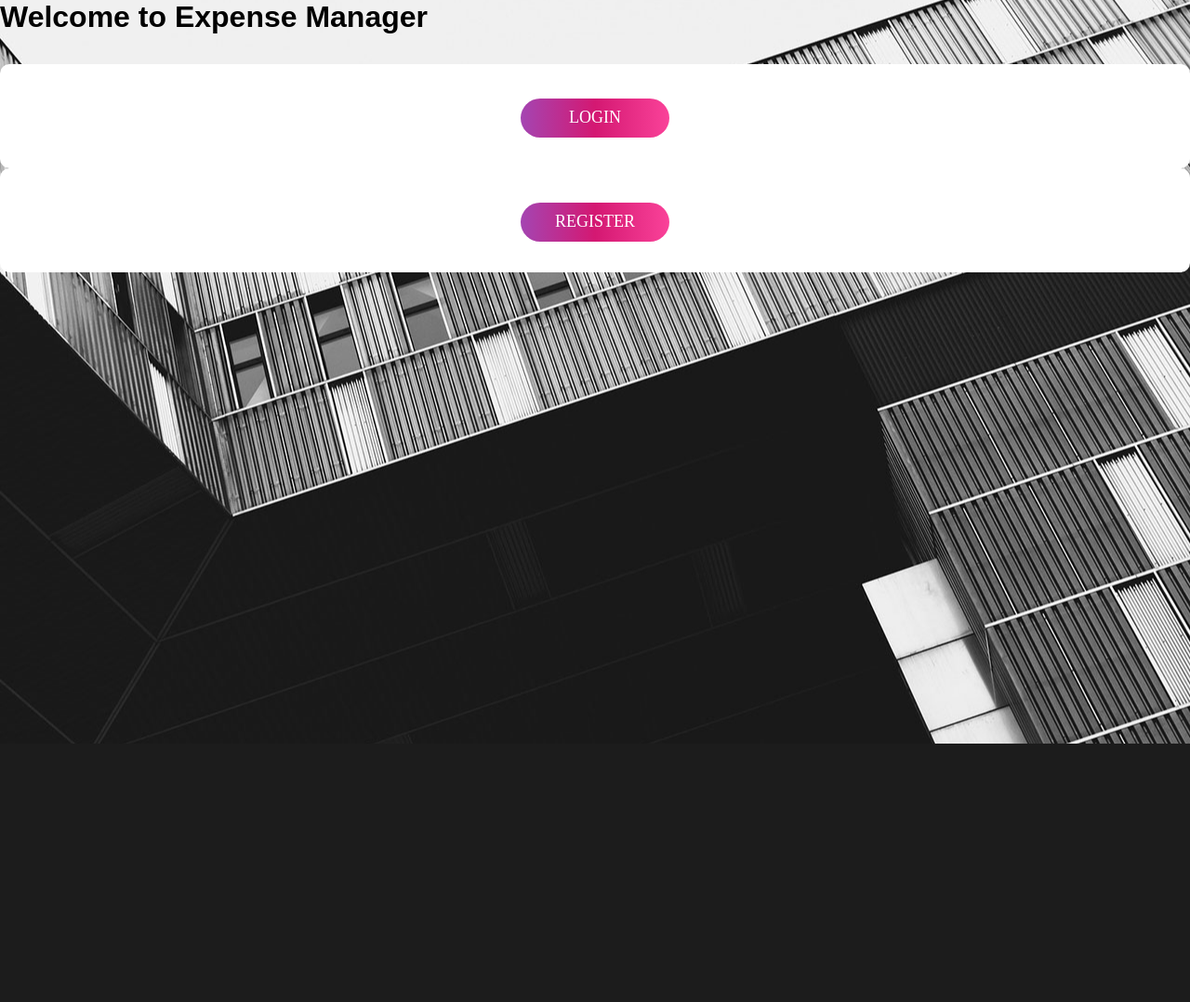
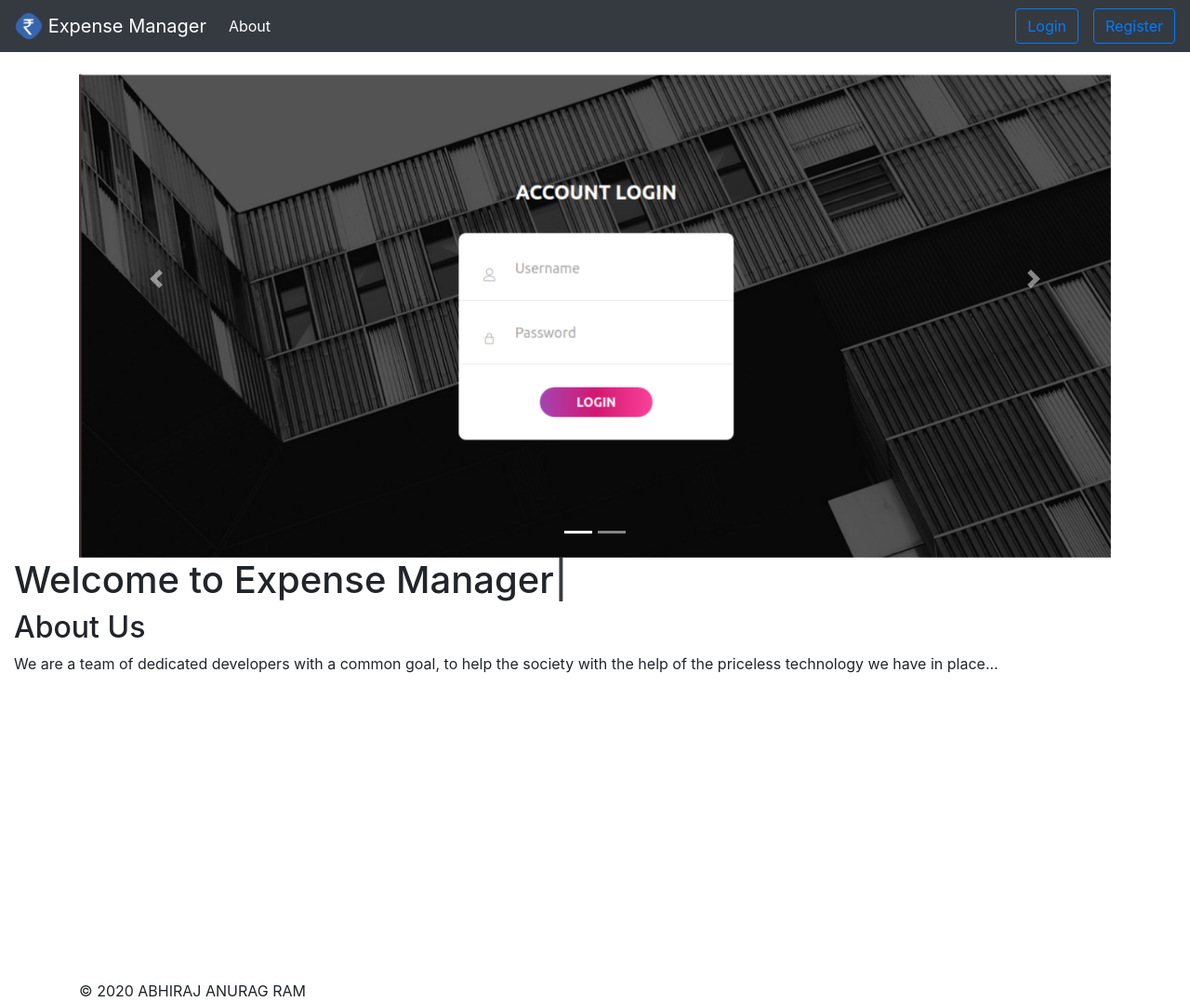
Before and after one commit to ramkrishnan6/project, a Django app: page /myapp/ in a window 1280 px wide. Shown: the whole page at 93% size. Before the commit the page ends 800 px from the top, so only its background shows below. Run offline with Django 3.2, Linux system fonts and the light colour scheme; some libraries are stand-ins or nearby versions; some web fonts are replaced.

Commit message:
Major code refactor and Add CSV feature

```diff
--- a/myapp/urls.py
+++ b/myapp/urls.py
@@ -3,20 +3,13 @@ from . import views
 
 urlpatterns = [
     path('', views.home),
-    path('login', views.logIn, name='login'),
-    path('register', views.register, name='register'),
+    path('login', views.logIn),
+    path('register', views.register),
+    path('logout', views.logOut),
 
-    path('signup', views.handleSignup, name='handleSignup'),
-    path('signin', views.handleSignin, name='handleSignin'),
-    path('signout', views.handleSignout, name='handleSignout'),
-
-    path('dashboard', views.dashboard, name='dashboard'),
-
-    path('manual', views.manual, name='manual'),
-
-    path('predict', views.handlePredict, name='predict'),
-
-    path('manualAdd', views.manualAdd, name='manualAdd'),
-
-    path('index', views.index, name='index'),
+    path('dashboard', views.dashboard),
+    path('manual', views.manual),
+    path('predict', views.handlePredict),
+    path('manualAdd', views.manualAdd),
+    path('csv', views.csvUpload),
 ]
--- a/myapp/views.py
+++ b/myapp/views.py
@@ -1,9 +1,11 @@
+import csv
+import io
+
 from django.contrib import messages
+from django.contrib.auth import authenticate, login, logout
+from django.contrib.auth.models import User
 from django.http.response import HttpResponseNotFound, HttpResponse
 from django.shortcuts import render, redirect
-from django.contrib.auth.models import User
-from django.contrib.auth import authenticate, login, logout
-
 
 from myapp.models import Transaction
 from mysite.predict import predict
@@ -14,11 +16,43 @@ def home(request):
 
 
 def logIn(request):
-    return render(request, 'login.html')
+    if request.method == 'POST':
+        username = request.POST['username']
+        password = request.POST['password']
+        user = authenticate(username=username, password=password)
+
+        if user is not None:
+            login(request, user)
+            messages.success(request, "Successfully Logged in")
+            return redirect('/myapp/dashboard')
+        else:
+            messages.error(request, "Invalid credentials, please try again!")
+            return redirect('/myapp/login')
+    else:
+        return render(request, 'login.html')
 
 
 def register(request):
-    return render(request, 'register.html')
+    if request.method == 'POST':
+        firstName = request.POST['firstName']
+        lastName = request.POST['lastName']
+        username = request.POST['username']
+        email = request.POST['email']
+        password = request.POST['password']
+
+        user = User.objects.create_user(username, email, password)
+        user.first_name = firstName
+        user.last_name = lastName
+        user.save()
+        return redirect('/myapp/login')
+    else:
+        return render(request, 'register.html')
+
+
+def logOut(request):
+    logout(request)
+    messages.success(request, "Successfully Logged out")
+    return redirect('/myapp/login')
 
 
 def dashboard(request):
@@ -61,7 +95,7 @@ def dashboard(request):
     total_health = 0
     for transaction in transactions_health:
         total_health = total_health + transaction.cost
-#TODO - EXCHANGE IGNORE WITH OTHER
+
     transactions_other = Transaction.objects.filter(user_id=request.user.id, category="Other")
     total_other = 0
     for transaction in transactions_other:
@@ -104,12 +138,12 @@ def dashboard(request):
 
     categories = ['Automobile', 'Bank Transfer', 'Cash Withdrawal', 'Education',
                   'Entertainment', 'Fine', 'Food', 'Health Care',
-                   'Other', 'PayTM', 'Shopping', 'Travel',
-                   'UPI', 'Recharge']
+                  'Other', 'PayTM', 'Shopping', 'Travel',
+                  'UPI', 'Recharge']
 
     return render(request, 'dashboard.html', {
         'total_automobile': total_automobile,
-        'total_bank' : total_bank,
+        'total_bank': total_bank,
         'total_cash': total_cash,
         'total_education': total_education,
         'total_entertainment': total_entertainment,
@@ -126,52 +160,11 @@ def dashboard(request):
         'total_value': total_value,
         'transactions': transactions,
         'categories': categories,
-
     })
 
 
 def manual(request):
     return render(request, 'manual.html')
-
-
-def handleSignup(request):
-    if request.method == 'POST':
-        firstName = request.POST['firstName']
-        lastName = request.POST['lastName']
-        username = request.POST['username']
-        email = request.POST['email']
-        password = request.POST['pass']
-
-        myuser = User.objects.create_user(username, email, password)
-        myuser.first_name = firstName
-        myuser.last_name = lastName
-        myuser.save()
-        return redirect('login')
-    else:
-        return HttpResponseNotFound('<h1>Error 404 - Page not found</h1>')
-
-
-def handleSignin(request):
-    if request.method == 'POST':
-        loginUsername = request.POST['loginUsername']
-        loginPassword = request.POST['loginPassword']
-
-        user = authenticate(username=loginUsername, password=loginPassword)
-        if user is not None:
-            login(request, user)
-            messages.success(request, "Successfully Logged in")
-            return redirect('dashboard')
-        else:
-            messages.error(request, "Invalid credentials, please try again!")
-            return redirect('login')
-    else:
-        return HttpResponseNotFound('<h1>Error 404 - Page not found</h1>')
-
-
-def handleSignout(request):
-    logout(request)
-    messages.success(request, "Successfully Logged out")
-    return redirect('login')
 
 
 def handlePredict(request):
@@ -180,7 +173,6 @@ def handlePredict(request):
     else:
         return HttpResponseNotFound('<h1>Error 404 - Page not found</h1>')
     prediction = predict(transaction)[0]
-    #return render(request, 'dashboard.html', {'prediction': prediction})
     return HttpResponse(prediction)
 
 
@@ -203,5 +195,20 @@ def manualAdd(request):
     return redirect("/myapp/dashboard")
 
 
-def index(request):
-    return render(request, 'index.html')
+def csvUpload(request):
+    if request.method == "GET":
+        return render(request, 'csvUpload.html')
+
+    csv_file = request.FILES['file']
+    dataset = csv_file.read().decode('UTF-8')
+    io_string = io.StringIO(dataset)
+    next(io_string)
+    for column in csv.reader(io_string, delimiter=',', quotechar="|"):
+        _, transaction = Transaction.objects.update_or_create(
+            user=request.user,
+            date=column[1],
+            description=column[2],
+            cost=column[3],
+            category=column[4],
+        )
+    return render(request, 'csvUpload.html')
--- a/mysite/predict.py
+++ b/mysite/predict.py
@@ -1,5 +1,4 @@
 import pandas as pd
-import matplotlib.pyplot as plt
 from sklearn.feature_extraction.text import TfidfVectorizer
 from sklearn.feature_selection import chi2
 from sklearn.model_selection import train_test_split
--- a/mysite/urls.py
+++ b/mysite/urls.py
@@ -1,6 +1,5 @@
 from django.contrib import admin
 from django.urls import include, path
-from . import views
 
 urlpatterns = [
   path('admin/', admin.site.urls),
--- a/templates/dashboard.html
+++ b/templates/dashboard.html
@@ -28,7 +28,7 @@
 <p>
 
 <div class="container-login100-form-btn m-t-32">
-    <form class="login100-form validate-form p-b-33 p-t-5" action='/myapp/signout' method='get'>
+    <form class="login100-form validate-form p-b-33 p-t-5" action='/myapp/logout' method='get'>
 
         <h2> You are logged in as {{ request.user }}</h2>
         <div class="container-login100-form-btn m-t-32">
@@ -270,6 +270,8 @@
         </div>
     </form>
 </div>
+
+
 </p>
 {% else %}
 <h1>You are not signed in!</h1>
--- a/templates/home.html
+++ b/templates/home.html
@@ -1,44 +1,186 @@
 {% load static %}
+<!doctype html>
+<html lang="en">
+<head>
+    <!-- Required meta tags -->
+    <link rel="icon" type="image/png" href="{% static 'images/icons/icon.ico' %}"/>
+    <meta charset="utf-8">
+    <meta name="viewport" content="width=device-width, initial-scale=1, shrink-to-fit=no">
 
-<!DOCTYPE html>
-<html lang="en">
+    <!-- Bootstrap CSS -->
+    <link rel="stylesheet" href="https://stackpath.bootstrapcdn.com/bootstrap/4.2.1/css/bootstrap.min.css"
+          integrity="sha384-GJzZqFGwb1QTTN6wy59ffF1BuGJpLSa9DkKMp0DgiMDm4iYMj70gZWKYbI706tWS" crossorigin="anonymous">
+    <!--Typed.js-->
+    <script type="text/javascript" src="https://cdn.jsdelivr.net/npm/typed.js"></script>
 
-<head>
     <title>Expense Manager</title>
-    <meta charset="UTF-8">
-    <meta name="viewport" content="width=device-width, initial-scale=1">
-    <!--===============================================================================================-->
-    <link rel="icon" type="image/png" href="{% static 'images/icons/icon.ico' %}"/>
-    <!--===============================================================================================-->
-    <link rel="stylesheet" type="text/css" href="{% static 'css/util.css' %}">
-    <link rel="stylesheet" type="text/css" href="{% static 'css/main.css' %}">
-    <!--===============================================================================================-->
+
+    <style>
+        .footer {
+            position: fixed;
+            left: 0;
+            bottom: 0;
+            width: 100%;
+            background-color: black;
+            color: white;
+            text-align: center;
+            display: block;
+        }
+
+        .ram {
+            background-color: #1c1a1a;
+            color: white;
+        }
+    </style>
+
+    <style>
+        html {
+            scroll-behavior: smooth;
+        }
+    </style>
 </head>
 
+
 <body>
+<div>
+    <nav class="navbar navbar-expand-lg navbar-dark bg-dark fixed-top">
+        <a class="navbar-brand" href="/myapp/">
+            <img src="{% static 'images/icons/icon.ico' %}" width="30" height="30" class="d-inline-block align-top"
+                 alt="">
+            Expense Manager
+        </a>
+        <button class="navbar-toggler" type="button" data-toggle="collapse" data-target="#navbarNavDropdown"
+                aria-controls="navbarNavDropdown" aria-expanded="false" aria-label="Toggle navigation">
+            <span class="navbar-toggler-icon"></span>
+        </button>
+        <div class="collapse navbar-collapse" id="navbarNavDropdown">
+            <ul class="navbar-nav">
+                <li class="nav-item active">
+                    <a class="nav-link" href="#section1"> About <span class="sr-only">(current)</span></a>
+                </li>
+            </ul>
 
-<h1>Welcome to Expense Manager</h1>
-<p>
-<div class="container-login100-form-btn m-t-32">
+            <ul class="navbar-nav ml-auto ">
+                <li class="nav-item active">
+                    <button type="button" class="btn btn-outline-primary mx-3" onclick="newPage(0)">Login</button>
+                </li>
+                <li class="nav-item active">
+                    <button type="button" class="btn btn-outline-primary" onclick="newPage(1)">Register</button>
+                </li>
+            </ul>
+        </div>
+    </nav>
+</div>
 
-        <form class="login100-form validate-form p-b-33 p-t-5" action='/myapp/login' method='get'>
-            <div class="container-login100-form-btn m-t-32">
-                <button class="login100-form-btn" type="submit">
-                    Login
-                </button>
+<script type="text/javascript">
+    function newPage(num) {
+        var url = new Array();
+        url[0] = "/myapp/login";
+        url[1] = "/myapp/register";
+        window.location = url[num];
+        ``
+    }
+</script>
+<div class="container pt-80">
+
+    <div id="carouselExampleIndicators" class="carousel slide md-2" data-ride="carousel">
+        <ol class="carousel-indicators">
+            <li data-target="#carouselExampleIndicators" data-slide-to="0" class="active"></li>
+            <li data-target="#carouselExampleIndicators" data-slide-to="1"></li>
+        </ol>
+        <div class="carousel-inner col-xs-8">
+            <div class="carousel-item active">
+                <img src="{% static 'images/login.png' %}" class="d-block w-100" width="800px" height="600px" style="padding-top: 80px;">
             </div>
-        </form>
-
-        <form class="login100-form validate-form p-b-33 p-t-5" action='/myapp/register' method='get'>
-            <div class="container-login100-form-btn m-t-32">
-                <button class="login100-form-btn" type="submit">
-                    Register
-                </button>
-
+            <div class="carousel-item">
+                <img src="{% static 'images/register.png' %}" class="d-block w-100" width="800px" height="600px" style="padding-top: 80px;">
             </div>
-        </form>
+        </div>
+        <a class="carousel-control-prev" href="#carouselExampleIndicators" role="button" data-slide="prev">
+            <span class="carousel-control-prev-icon" aria-hidden="true"></span>
+            <span class="sr-only">Previous</span>
+        </a>
+        <a class="carousel-control-next" href="#carouselExampleIndicators" role="button" data-slide="next">
+            <span class="carousel-control-next-icon" aria-hidden="true"></span>
+            <span class="sr-only">Next</span>
+        </a>
+    </div>
 
 </div>
-</p>
+    <div class="container-fluid">
+        <h1><span id="typed1"></span></h1>
+    </div>
+
+
+    <div class="container-fluid" id="section1">
+        <h2>About Us</h2>
+        <a>We are a team of dedicated developers with a common goal, to help the society with the help of
+            the priceless technology we have in place...</a>
+    </div>
+    <br>
+    <br>
+    <br>
+    <br>
+    <br>
+    <br>
+    <br>
+    <br>
+    <br>
+    <br>
+    <br>
+    <br>
+    <br>
+
+
+    <!-- Typed.js DONT TOUCH THIS! -->
+    <div id="typed-strings">
+    </div>
+
+    <script>
+        var typed = new Typed('#typed', {
+            strings: ["Welcome to Expense Manager", "If you want to save money, you are in the right place", "Let's get started!"],
+            backSpeed: 15,
+            smartBackspace: true,
+            backDelay: 1200,
+            startDelay: 1000,
+            typeSpeed: 25,
+            loop: false,
+
+        });
+    </script>
+
+    <script>
+        var typed1 = new Typed('#typed1', {
+            strings: ["Welcome to Expense Manager"],
+            backSpeed: 15,
+            smartBackspace: true,
+            backDelay: 1200,
+            startDelay: 1000,
+            typeSpeed: 25,
+            loop: false,
+
+        });
+    </script>
+
+
+    <!-- Footer-->
+
+    <footer class="container mt-3 ">
+        <a>&#169 2020 ABHIRAJ ANURAG RAM </a>
+    </footer>
+
+
+    <!-- Optional JavaScript -->
+    <!-- jQuery first, then Popper.js, then Bootstrap JS -->
+    <script src="https://code.jquery.com/jquery-3.3.1.slim.min.js"
+            integrity="sha384-q8i/X+965DzO0rT7abK41JStQIAqVgRVzpbzo5smXKp4YfRvH+8abtTE1Pi6jizo"
+            crossorigin="anonymous"></script>
+    <script src="https://cdnjs.cloudflare.com/ajax/libs/popper.js/1.14.6/umd/popper.min.js"
+            integrity="sha384-wHAiFfRlMFy6i5SRaxvfOCifBUQy1xHdJ/yoi7FRNXMRBu5WHdZYu1hA6ZOblgut"
+            crossorigin="anonymous"></script>
+    <script src="https://stackpath.bootstrapcdn.com/bootstrap/4.2.1/js/bootstrap.min.js"
+            integrity="sha384-B0UglyR+jN6CkvvICOB2joaf5I4l3gm9GU6Hc1og6Ls7i6U/mkkaduKaBhlAXv9k"
+            crossorigin="anonymous"></script>
+
 </body>
 </html>
--- a/templates/login.html
+++ b/templates/login.html
@@ -36,15 +36,15 @@
 				<span class="login100-form-title p-b-41">
 					Account Login
 				</span>
-            <form class="login100-form validate-form p-b-33 p-t-5" action="/myapp/signin" method="post">
+            <form class="login100-form validate-form p-b-33 p-t-5" action="/myapp/login" method="post">
                 {% csrf_token %}
                 <div class="wrap-input100 validate-input" data-validate="Enter username">
-                    <input class="input100" type="text" name="loginUsername" placeholder="Username">
+                    <input class="input100" type="text" name="username" placeholder="Username">
                     <span class="focus-input100" data-placeholder="&#xe82a;"></span>
                 </div>
 
                 <div class="wrap-input100 validate-input" data-validate="Enter password">
-                    <input class="input100" type="password" name="loginPassword" placeholder="Password">
+                    <input class="input100" type="password" name="password" placeholder="Password">
                     <span class="focus-input100" data-placeholder="&#xe80f;"></span>
                 </div>
 
--- a/templates/register.html
+++ b/templates/register.html
@@ -36,7 +36,7 @@
 				<span class="login100-form-title p-b-10">
 					Account Registration
 				</span>
-            <form class="login100-form validate-form p-b-33 p-t-5" action='/myapp/signup' method='post'>
+            <form class="login100-form validate-form p-b-33 p-t-5" action='/myapp/register' method='post'>
 
                 {% csrf_token %}
                 <div class="wrap-input100 validate-input" data-validate="Enter your first name">
@@ -61,7 +61,7 @@
 
 
                 <div class="wrap-input100 validate-input" data-validate="Enter password">
-                    <input class="input100" type="password" name="pass" placeholder="Password">
+                    <input class="input100" type="password" name="password" placeholder="Password">
                     <span class="focus-input100" data-placeholder="&#xe80f;"></span>
                 </div>
 
```
Also changed, not shown: myapp/models.py (+4 -8 lines), templates/csvUpload.html (added, +19 -0 lines), templates/index.html (deleted, +0 -168 lines), templates/manual.html (+21 -10 lines), db.sqlite3.
